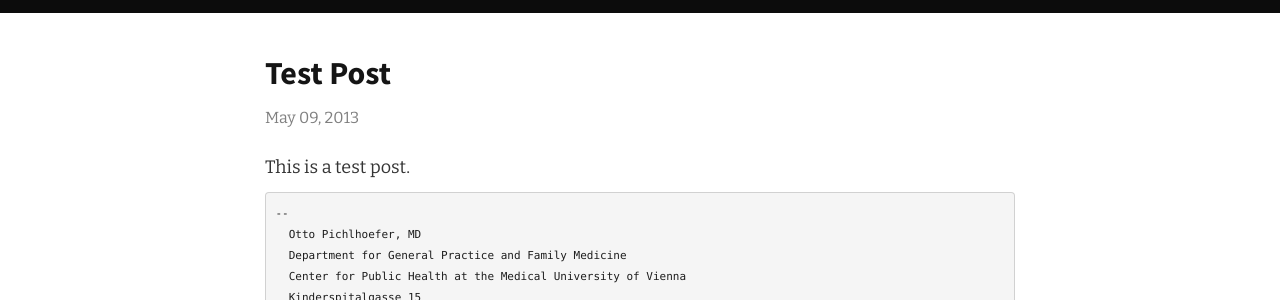
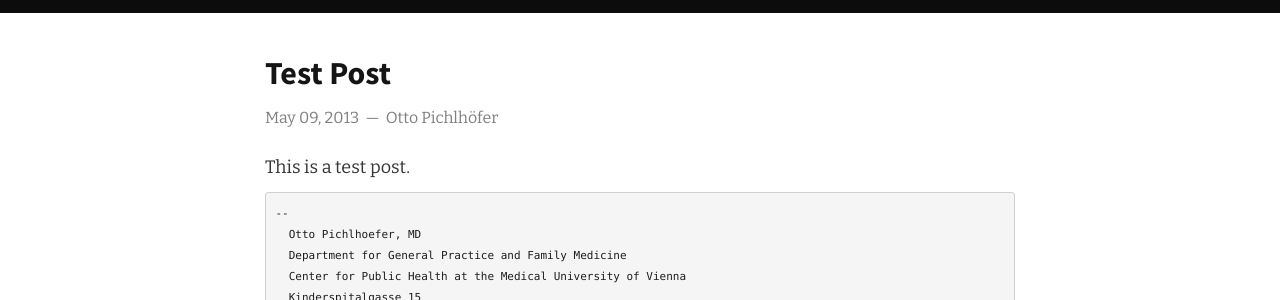
Before and after one commit to ottopichlhoefer/ECOHCARE, a Jekyll site: the page built from _posts/2013-05-09-test-post.md, in a window 1280 px wide. Shown: the part 218-518 px from the top of the page. Built offline with Jekyll 4.4.1, drawn with Linux system fonts in a browser that asks for light colours; Markdown is read by kramdown in place of the engine named in the settings; some of the changed text lies outside the part shown.

Commit message:
minor formnatting

```diff
--- a/_includes/footer.html
+++ b/_includes/footer.html
@@ -20,7 +20,7 @@
     <div class="row-fluid">
       <div class="span12">
         <p>{{ site.disclaimer }}</p>
-        <p> <a href="http://creativecommons.org/licenses/by-nd/3.0/" target=_blank><img src="img/by-nd.svg" alt="CC BY-ND 3.0"></a> 2014 {{ site.author }}</p>
+        <p> <a href="http://creativecommons.org/licenses/by-nd/3.0/" target=_blank><img src="/img/by-nd.svg" alt="CC BY-ND 3.0"></a>&nbsp; 2014  —  {{ site.author }}</p>
       </div>
     </div>
   </div>
--- a/_layouts/post.html
+++ b/_layouts/post.html
@@ -5,7 +5,7 @@
                 <hgroup>
                     <h1>{{ page.title }}</h1>
                 </hgroup>
-                <p class="date">{{ page.date | date: "%B %d, %Y" }}&nbsp;&nbsp;&nbsp;&nbsp;{{ page.author }}</p>
+                <p class="date">{{ page.date | date: "%B %d, %Y" }}&nbsp;&nbsp;—&nbsp;&nbsp;{{ page.author }}</p>
                 {{ content }}
             </div>
         </div>
--- a/_posts/2013-05-09-test-post.md
+++ b/_posts/2013-05-09-test-post.md
@@ -3,6 +3,7 @@ layout: post
 permalink: /post/test-post.html
 category: test
 title: Test Post
+author: Otto Pichlhöfer
 desc: Description of post.
 
 ---
```
